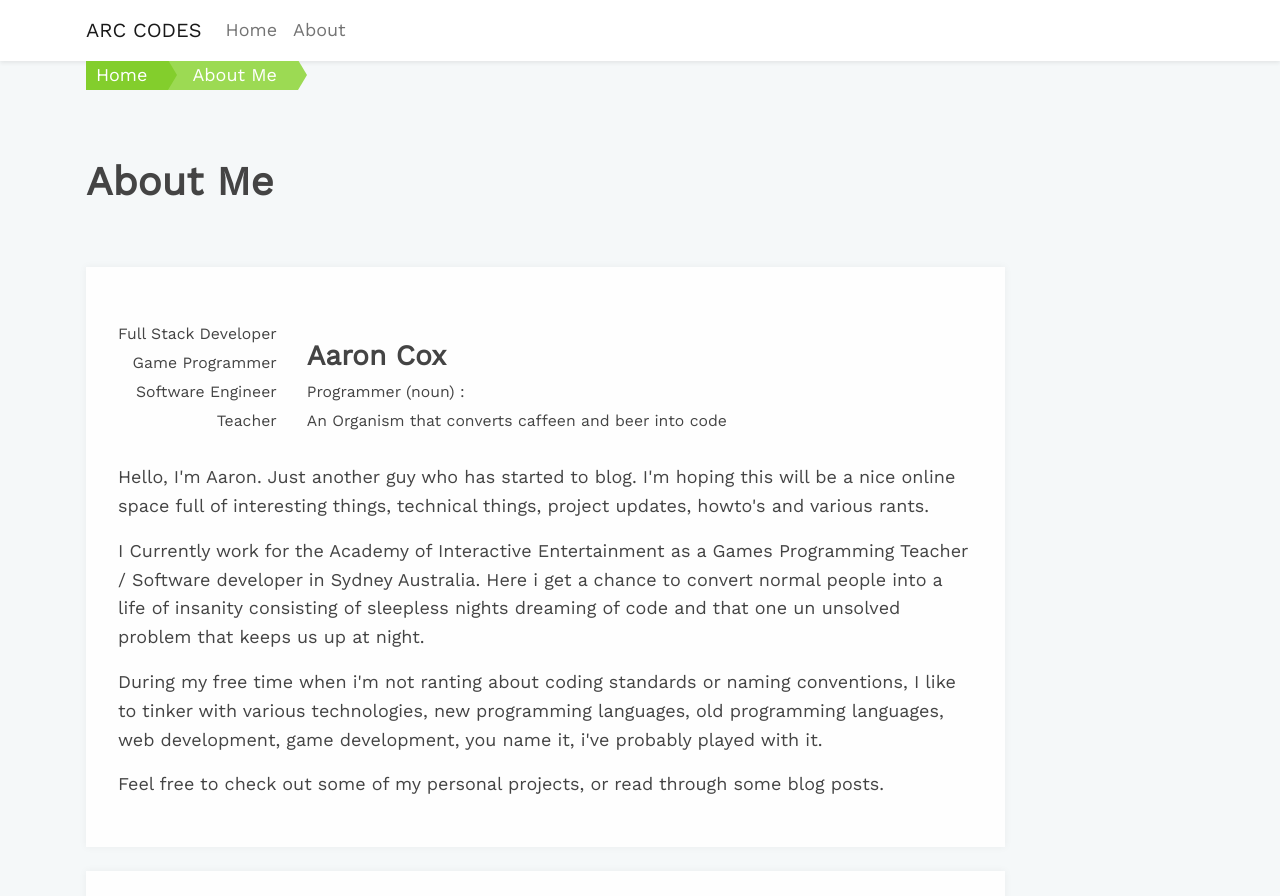
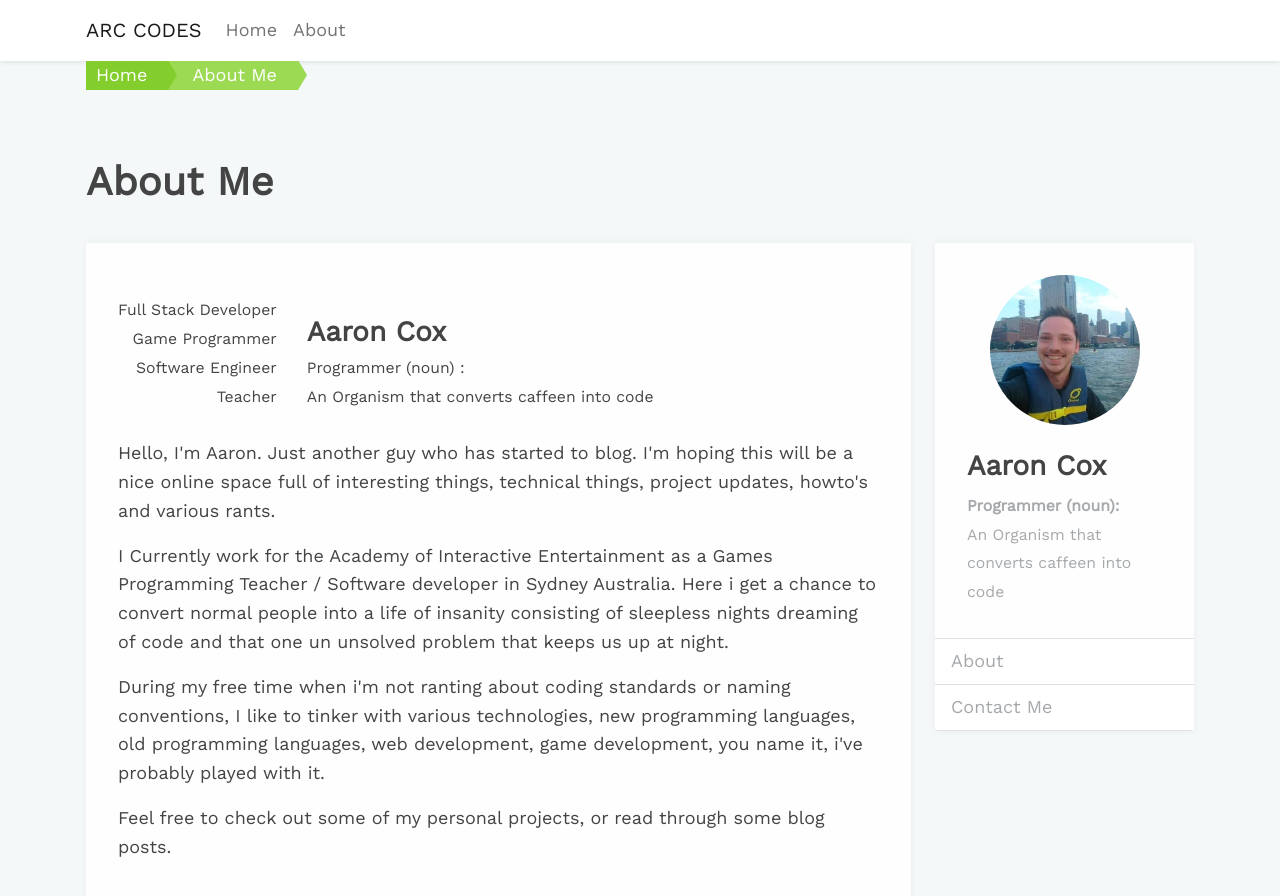
Before and after one commit to arc-codes/arc-codes.github.io, a Jekyll site: the page built from pages/about.html, in a window 1280 px wide and 900 px high. Shown: the top 896 px of the window. Built offline with Jekyll 4.4.1, drawn with Linux system fonts in a browser that asks for light colours.

Commit message:
added : avatar image to the author aside

```diff
--- a/_includes/author_aside.html
+++ b/_includes/author_aside.html
@@ -1,12 +1,12 @@
 <section>
     <aside class="author-info card mb-5">
-        <div class="card-header text-center">
+        <!-- <div class="card-header text-center">
             ARC-CODES
-        </div>
+        </div> -->
 
         <div class="card-body">
             <div class="text-center">
-                <img class="avatar mb-4" src="https://via.placeholder.com/350" alt="">
+                <img class="avatar mb-4" src="/assets/images/about/aaron-avatar.jpg" alt="">
             </div>
 
             <h3 >Aaron Cox</h3>
@@ -20,7 +20,7 @@
             </small>
         </div>
         <div class="list-group list-group-flush border-top border-bottom">
-            <a href="#" class="list-group-item list-group-item-action">About</a>
+            <a href="/about" class="list-group-item list-group-item-action">About</a>
             <a href="#" class="list-group-item list-group-item-action">Contact Me</a>
         </div>
 
--- a/pages/about.html
+++ b/pages/about.html
@@ -8,8 +8,8 @@ permalink: /about
 <h1 class="mt-4">About Me</h1>
 <br>
 <div class="row">
-    <div class="col-lg-10 col-xs-12">
-        <section class="mt-4">
+    <div class="col-lg-9 col-xs-12">
+        <section>
             <article class="card mb-4">
                 <div class="card-body">
                     <div style="margin-top: 20px">
@@ -25,7 +25,7 @@ permalink: /about
                             <h3 class="mb-1 mt-0">Aaron Cox</h3>
                             <small>
                                 Programmer (noun) :<br/>
-                                An Organism that converts caffeen and beer into code
+                                An Organism that converts caffeen into code
                             </small>
                         </span>
                     </div>
@@ -60,6 +60,9 @@ permalink: /about
             </article>
         </section>
     </div>
+    <div class="col-xs-12 col-lg-3">
+        {% include author_aside.html %}
+    </div>
 </div>
 
 
```
Also changed, not shown: assets/images/about/aaron-avatar.jpg (added).
